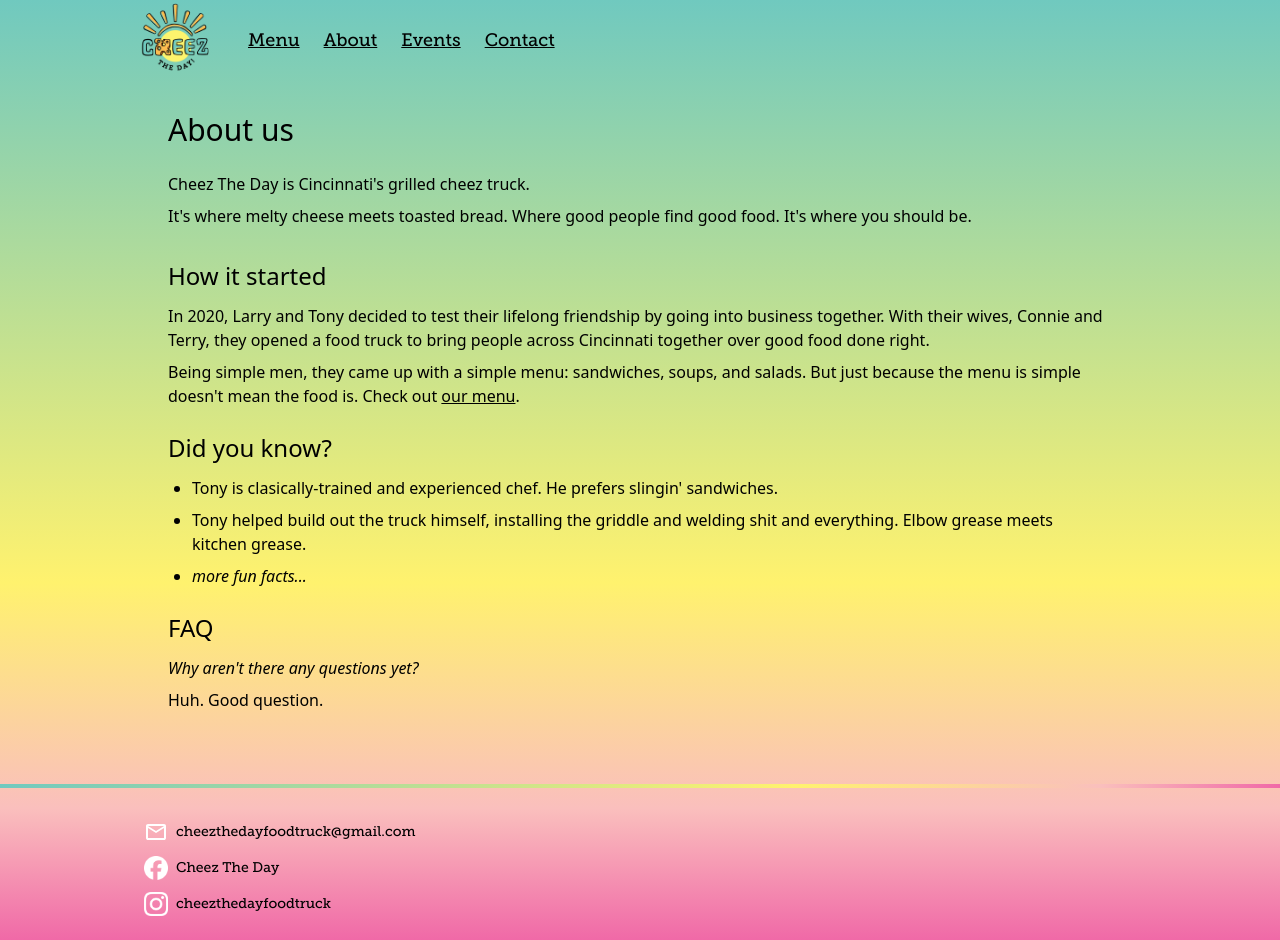
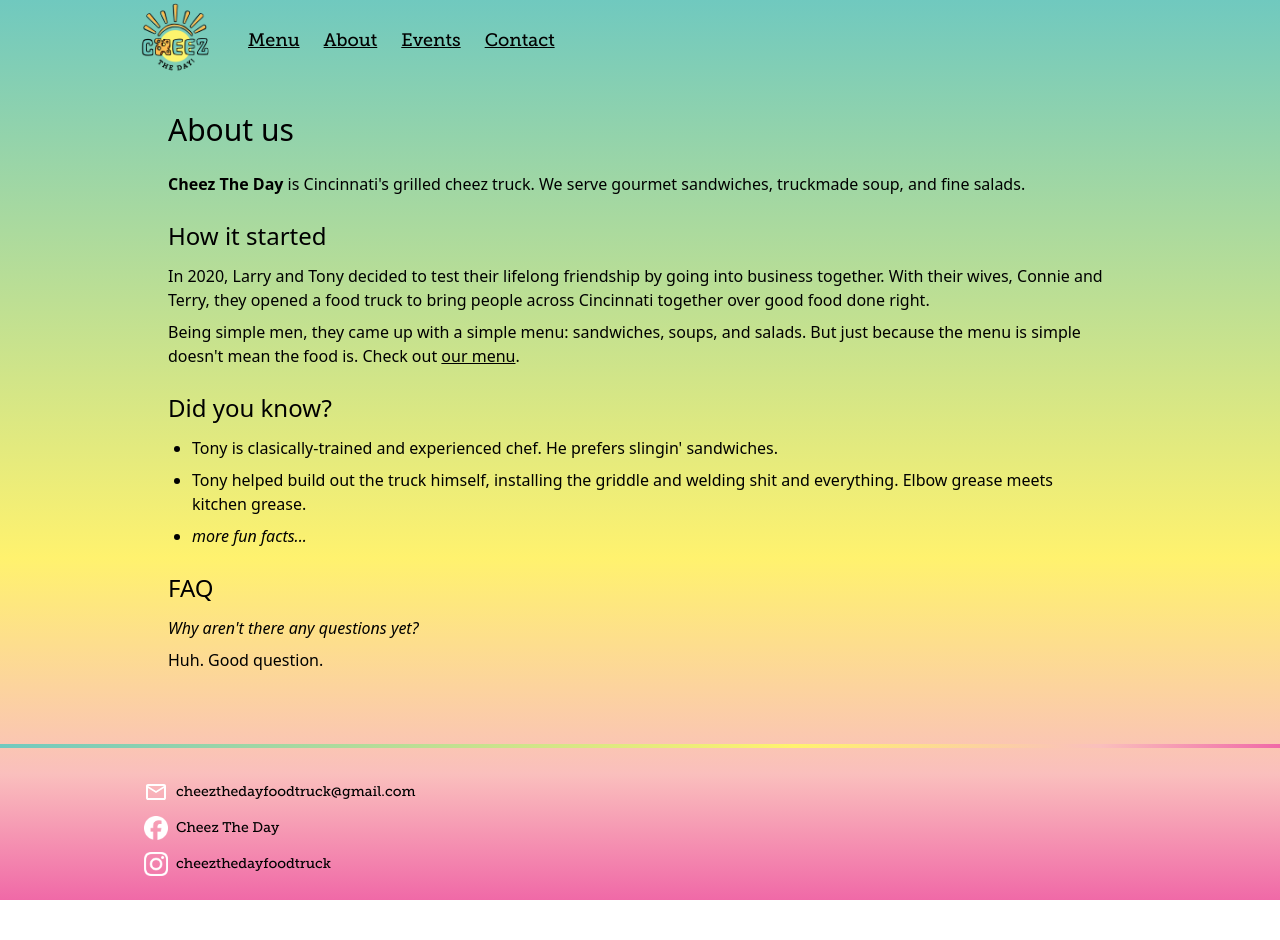
Before and after one commit to ryangclark/cheeztheday.com, a SvelteKit app: page /about in a window 1280 px wide. After the commit the page ends 900 px from the top, so only its background shows below. Built offline with nearby package versions, Linux system fonts and the light colour scheme.

Commit message:
Tweaks copy

```diff
--- a/src/routes/(has-nav)/about/+page.svelte
+++ b/src/routes/(has-nav)/about/+page.svelte
@@ -2,11 +2,17 @@
 
 <!-- <h4 class="my-2 italic">Life is about experiences &ndash; Come have one!</h4> -->
 
-<p class="mb-2 mt-6">Cheez The Day is Cincinnati's grilled cheez truck.</p>
-<p class="mb-8">
+<p class="mb-2 mt-6">
+	<span class="font-semibold">Cheez The Day</span> is Cincinnati's grilled cheez
+	truck. We serve gourmet sandwiches, truckmade soup, and fine salads.
+</p>
+<!-- <p class="mb-8">
+	You'll find us at public events and private popups across Cincinnati.
+</p> -->
+<!-- <p class="mb-8">
 	It's where melty cheese meets toasted bread. Where good people find good food.
 	It's where you should be.
-</p>
+</p> -->
 
 <h2 class="mb-3 mt-6 text-2xl">How it started</h2>
 <p class="my-2">
```
